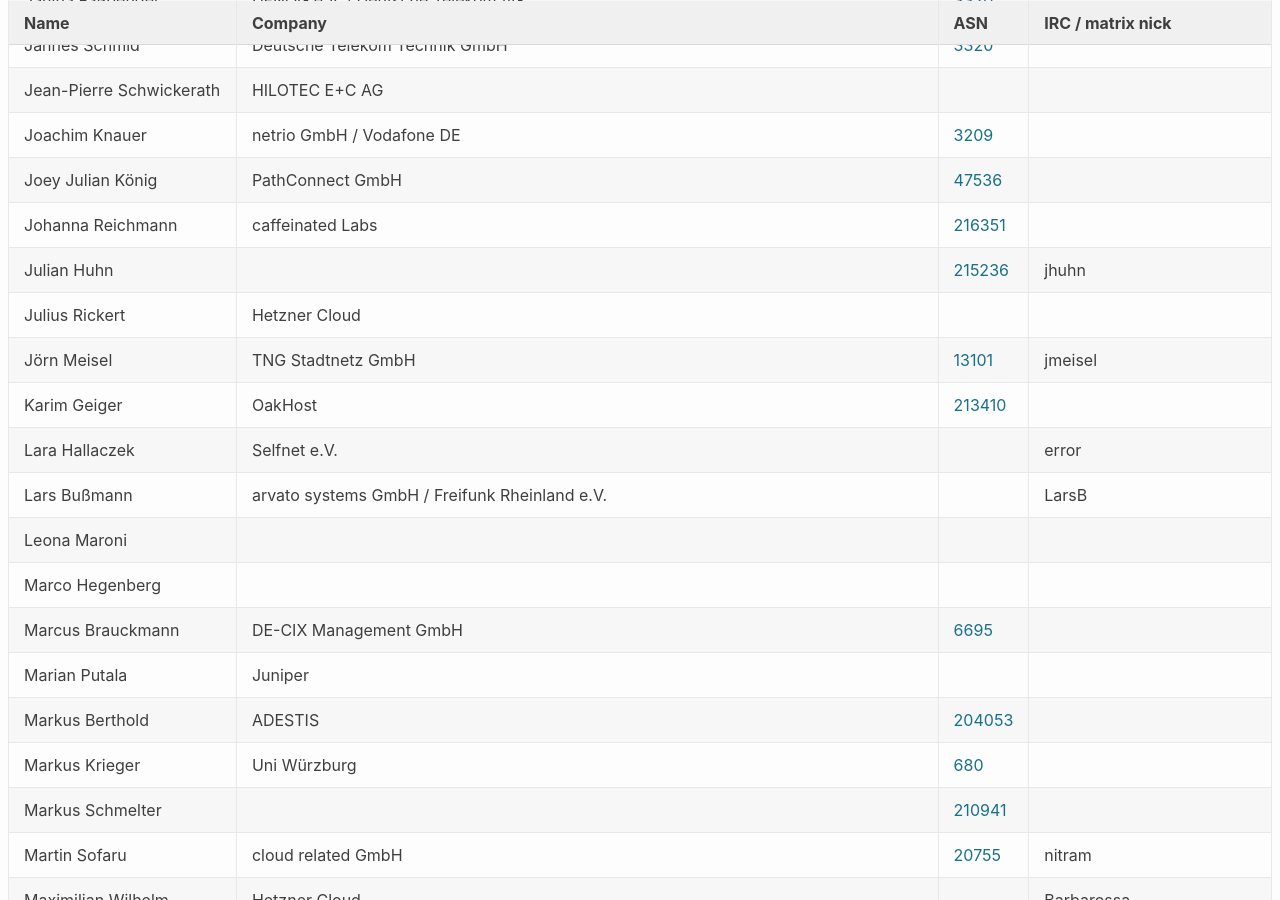
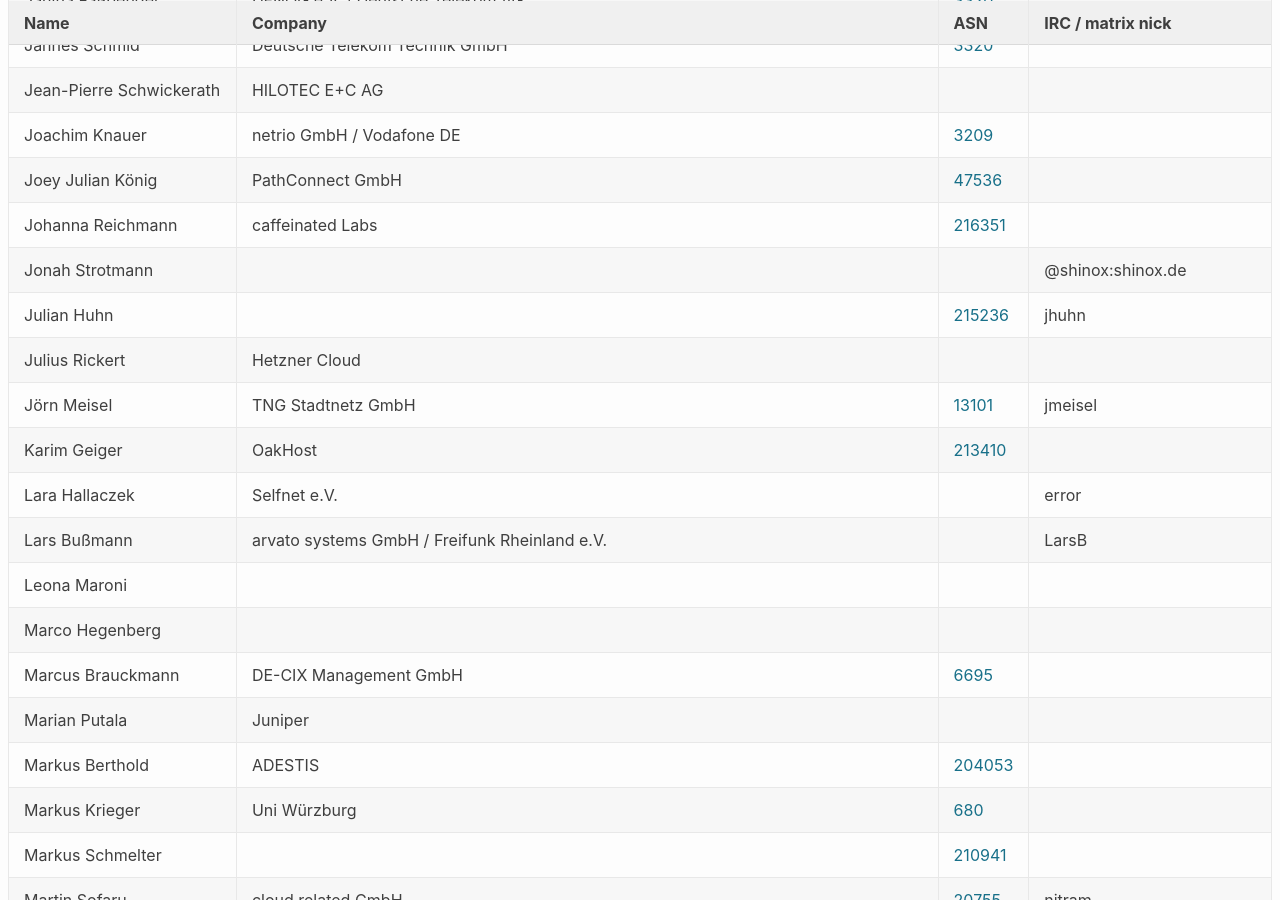
Before and after one commit to denog/pretix-attendeelist, a Jekyll site: the page built from denog17/index.markdown, in a window 1280 px wide and 900 px high, scrolled down 1234 px. Built offline with Jekyll 4.4.1, drawn with Linux system fonts in a browser that asks for light colours.

Commit message:
Latest data: Thu May 15 08:51:24 UTC 2025

```diff
--- a/_data/attendees_denog17_onsite.json
+++ b/_data/attendees_denog17_onsite.json
@@ -172,6 +172,12 @@
     "company": "caffeinated Labs",
     "irc": null,
     "asn": "216351"
+  },
+  {
+    "name": "Jonah Strotmann",
+    "company": null,
+    "irc": "@shinox:shinox.de",
+    "asn": null
   },
   {
     "name": "Jörn Meisel",
```
